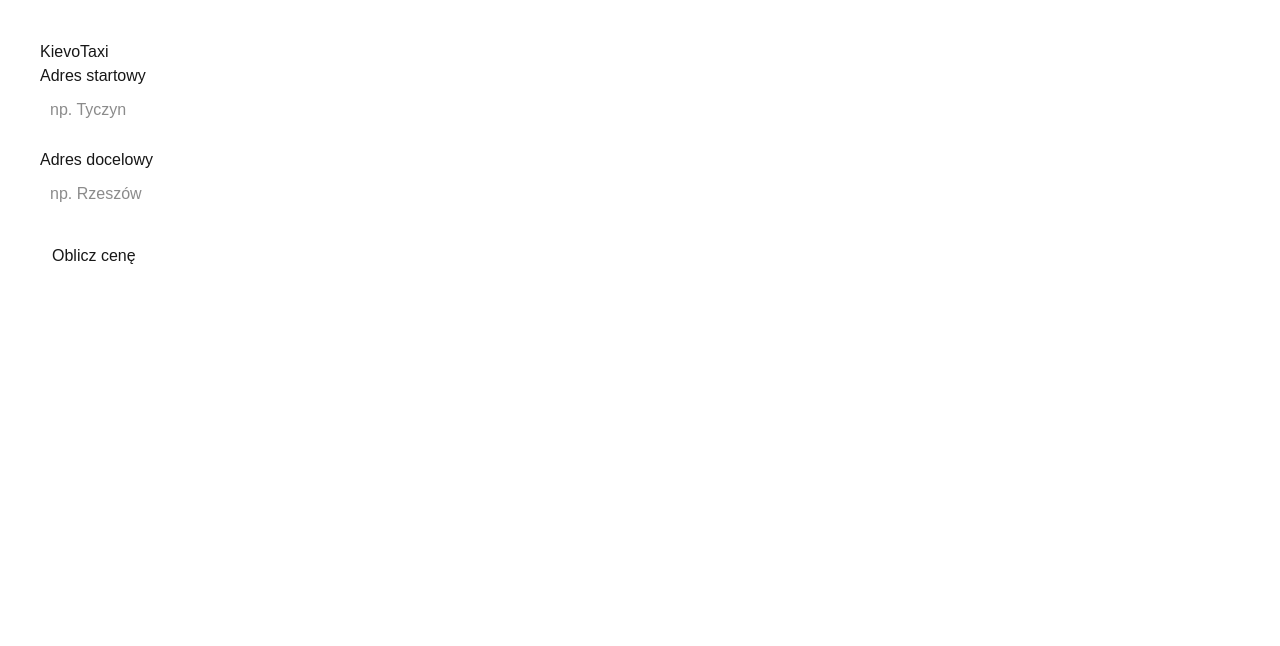
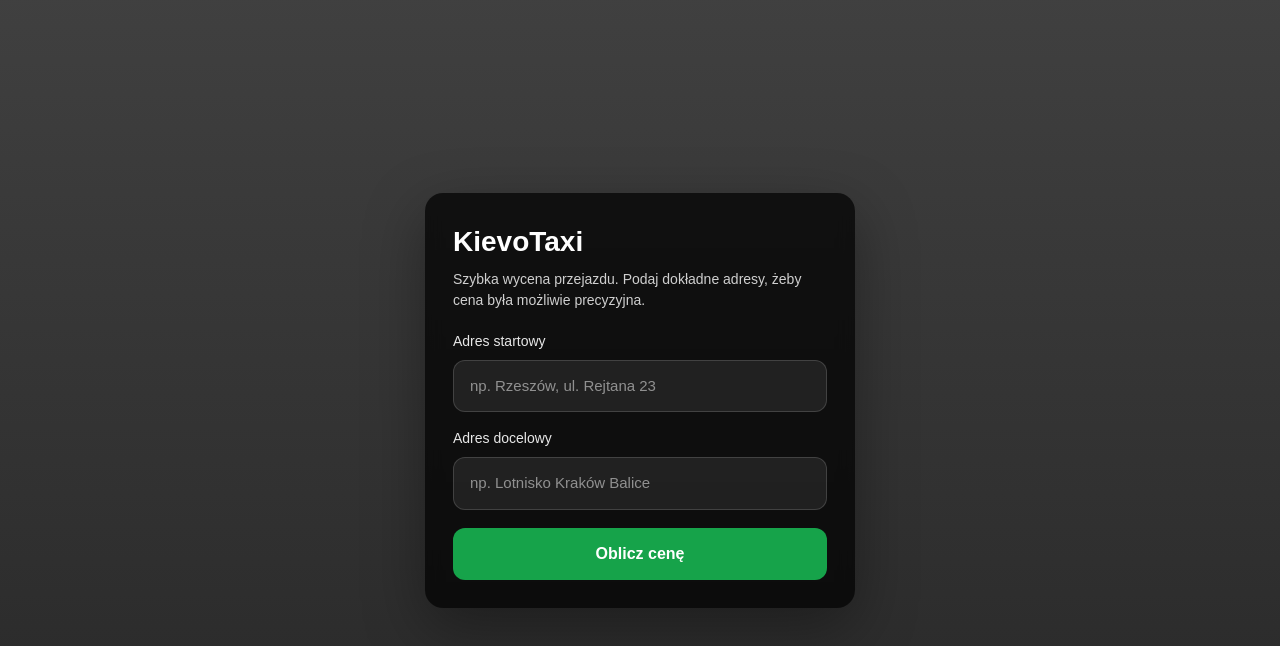
Before and after one commit to KievoTaxi/KievoTaxi, a Next.js app: page / in a window 1280 px wide. Shown: the top 646 px of the page. Built offline with nearby package versions, Linux system fonts and the light colour scheme.

Commit message:
reset kalkulatora

```diff
--- a/app/api/route/route.ts
+++ b/app/api/route/route.ts
@@ -1,29 +1,47 @@
 export async function POST(req: Request) {
+  try {
     const { from, to } = await req.json();
+
+    if (!from || !to) {
+      return Response.json({ error: "Brak adresu startowego lub docelowego" }, { status: 400 });
+    }
 
     const apiKey = process.env.GOOGLE_MAPS_API_KEY;
 
-  const url = `https://maps.googleapis.com/maps/api/distancematrix/json?origins=${from}&destinations=${to}&key=${apiKey}`;
+    if (!apiKey) {
+      return Response.json({ error: "Brak klucza API Google Maps" }, { status: 500 });
+    }
+
+    const url =
+      `https://maps.googleapis.com/maps/api/distancematrix/json` +
+      `?origins=${encodeURIComponent(from)}` +
+      `&destinations=${encodeURIComponent(to)}` +
+      `&language=pl` +
+      `&region=pl` +
+      `&key=${apiKey}`;
 
     const res = await fetch(url);
     const data = await res.json();
 
     if (data.status !== "OK") {
-    return Response.json({ error: "Błąd API" });
+      return Response.json({ error: "Błąd Google Maps API" }, { status: 500 });
     }
 
-  const element = data.rows[0].elements[0];
+    const element = data.rows?.[0]?.elements?.[0];
 
-  if (element.status !== "OK") {
-    return Response.json({ error: "Nie znaleziono trasy" });
+    if (!element || element.status !== "OK") {
+      return Response.json({ error: "Nie znaleziono trasy" }, { status: 400 });
     }
 
     const distanceKm = element.distance.value / 1000;
 
-  const price = 8 + distanceKm * 3;
+    const price = Math.round(7 + distanceKm * 2.8);
 
     return Response.json({
       distance: distanceKm,
-    price: Math.round(price),
+      price,
     });
+  } catch {
+    return Response.json({ error: "Błąd serwera" }, { status: 500 });
   }
+}
--- a/app/page.tsx
+++ b/app/page.tsx
@@ -7,8 +7,8 @@ export default function Home() {
   const [to, setTo] = useState("");
   const [distance, setDistance] = useState("");
   const [price, setPrice] = useState("");
+  const [error, setError] = useState("");
   const [loading, setLoading] = useState(false);
-  const [error, setError] = useState("");
 
   async function handleQuote() {
     setError("");
@@ -28,10 +28,7 @@ export default function Home() {
         headers: {
           "Content-Type": "application/json",
         },
-        body: JSON.stringify({
-          from,
-          to,
-        }),
+        body: JSON.stringify({ from, to }),
       });
 
       const data = await res.json();
@@ -41,7 +38,7 @@ export default function Home() {
         return;
       }
 
-      setDistance(`${data.distance.toFixed(1)} km`);
+      setDistance(`${Number(data.distance).toFixed(1)} km`);
       setPrice(`${data.price} zł`);
     } catch {
       setError("Coś poszło nie tak");
@@ -51,33 +48,159 @@ export default function Home() {
   }
 
   return (
-    <div style={{ padding: 40, fontFamily: "Arial", maxWidth: 500 }}>
-      <h1>KievoTaxi</h1>
+    <div
+      style={{
+        minHeight: "100vh",
+        backgroundImage:
+          "linear-gradient(rgba(10,10,10,0.78), rgba(10,10,10,0.88)), url('/toyota.jpg')",
+        backgroundSize: "cover",
+        backgroundPosition: "center",
+        display: "flex",
+        justifyContent: "center",
+        alignItems: "center",
+        padding: "24px",
+      }}
+    >
+      <div
+        style={{
+          width: "100%",
+          maxWidth: "430px",
+          background: "rgba(0,0,0,0.72)",
+          borderRadius: "18px",
+          padding: "28px",
+          color: "#ffffff",
+          boxShadow: "0 20px 60px rgba(0,0,0,0.35)",
+          backdropFilter: "blur(8px)",
+        }}
+      >
+        <div style={{ marginBottom: "20px" }}>
+          <div
+            style={{
+              fontSize: "28px",
+              fontWeight: 700,
+              marginBottom: "6px",
+            }}
+          >
+            KievoTaxi
+          </div>
+          <div
+            style={{
+              fontSize: "14px",
+              color: "rgba(255,255,255,0.8)",
+              lineHeight: 1.5,
+            }}
+          >
+            Szybka wycena przejazdu. Podaj dokładne adresy, żeby cena była
+            możliwie precyzyjna.
+          </div>
+        </div>
 
-      <p>Adres startowy</p>
+        <div style={{ marginBottom: "16px" }}>
+          <label
+            style={{
+              display: "block",
+              fontSize: "14px",
+              marginBottom: "8px",
+              color: "rgba(255,255,255,0.9)",
+            }}
+          >
+            Adres startowy
+          </label>
           <input
             value={from}
             onChange={(e) => setFrom(e.target.value)}
-        placeholder="np. Tyczyn"
-        style={{ padding: 10, width: "100%", marginBottom: 16 }}
+            placeholder="np. Rzeszów, ul. Rejtana 23"
+            style={{
+              width: "100%",
+              padding: "14px 16px",
+              borderRadius: "12px",
+              border: "1px solid rgba(255,255,255,0.15)",
+              background: "rgba(255,255,255,0.08)",
+              color: "#ffffff",
+              fontSize: "15px",
+              outline: "none",
+              boxSizing: "border-box",
+            }}
           />
+        </div>
 
-      <p>Adres docelowy</p>
+        <div style={{ marginBottom: "18px" }}>
+          <label
+            style={{
+              display: "block",
+              fontSize: "14px",
+              marginBottom: "8px",
+              color: "rgba(255,255,255,0.9)",
+            }}
+          >
+            Adres docelowy
+          </label>
           <input
             value={to}
             onChange={(e) => setTo(e.target.value)}
-        placeholder="np. Rzeszów"
-        style={{ padding: 10, width: "100%", marginBottom: 16 }}
+            placeholder="np. Lotnisko Kraków Balice"
+            style={{
+              width: "100%",
+              padding: "14px 16px",
+              borderRadius: "12px",
+              border: "1px solid rgba(255,255,255,0.15)",
+              background: "rgba(255,255,255,0.08)",
+              color: "#ffffff",
+              fontSize: "15px",
+              outline: "none",
+              boxSizing: "border-box",
+            }}
           />
+        </div>
 
-      <button onClick={handleQuote} style={{ padding: 12, cursor: "pointer" }}>
+        <button
+          onClick={handleQuote}
+          style={{
+            width: "100%",
+            padding: "14px 16px",
+            borderRadius: "12px",
+            border: "none",
+            background: "#16a34a",
+            color: "#ffffff",
+            fontSize: "16px",
+            fontWeight: 700,
+            cursor: "pointer",
+          }}
+        >
           {loading ? "Liczenie..." : "Oblicz cenę"}
         </button>
 
-      {error && <p style={{ color: "red", marginTop: 20 }}>{error}</p>}
+        {error && (
+          <div
+            style={{
+              marginTop: "16px",
+              color: "#fca5a5",
+              fontSize: "14px",
+              lineHeight: 1.5,
+            }}
+          >
+            {error}
+          </div>
+        )}
 
-      {distance && <p style={{ marginTop: 20 }}>Dystans: {distance}</p>}
-      {price && <p>Cena: {price}</p>}
+        {(distance || price) && !error && (
+          <div
+            style={{
+              marginTop: "20px",
+              padding: "16px",
+              borderRadius: "14px",
+              background: "rgba(255,255,255,0.08)",
+            }}
+          >
+            <div style={{ fontSize: "15px", marginBottom: "8px" }}>
+              Dystans: <strong>{distance}</strong>
+            </div>
+            <div style={{ fontSize: "18px", fontWeight: 700 }}>
+              Cena: {price}
+            </div>
+          </div>
+        )}
+      </div>
     </div>
   );
 }
```
Also changed, not shown: public/toyota.jpg (added). Lines whose indentation alone changed are shown as unchanged.
